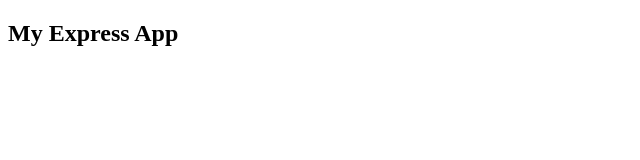
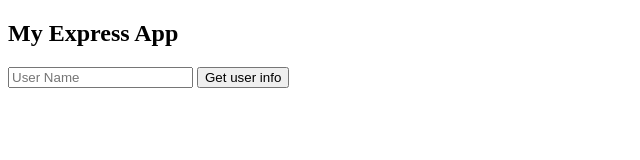
Before and after one commit to musikito/mern_recap, a website: page public/index.html in a window 1280 px wide. Shown: the whole page, without its empty margins (0-640 px from the left). Drawn offline with nearby package versions, Linux system fonts and the light colour scheme.

Commit message:
Get user info

```diff
--- a/public/index.html
+++ b/public/index.html
@@ -5,10 +5,14 @@
     <meta name="viewport" content="width=device-width, initial-scale=1.0">
     <meta http-equiv="X-UA-Compatible" content="ie=edge">
     <title>My express App</title>
+    <script src="https://unpkg.com/axios/dist/axios.min.js"></script>
+
     <script src="script.js"></script>
     <link rel="stylesheet" href="style.css">
 </head>
 <body>
     <h2>My Express App</h2>
+    <input placeholder="User Name" id="userName" type="text" >
+    <button onClick="getUserInfo()">Get user info</button>
 </body>
 </html>
--- a/public/script.js
+++ b/public/script.js
@@ -1 +1,9 @@
-console.log("working");
+function getUserInfo(){
+   const input = document.getElementById("userName").value;
+
+   //console.log(input);
+   axios.get("/showprofile/" + input)
+   .then(response =>{
+       console.log("using axios", response.data);
+   })
+}// getUserInfo()
```
